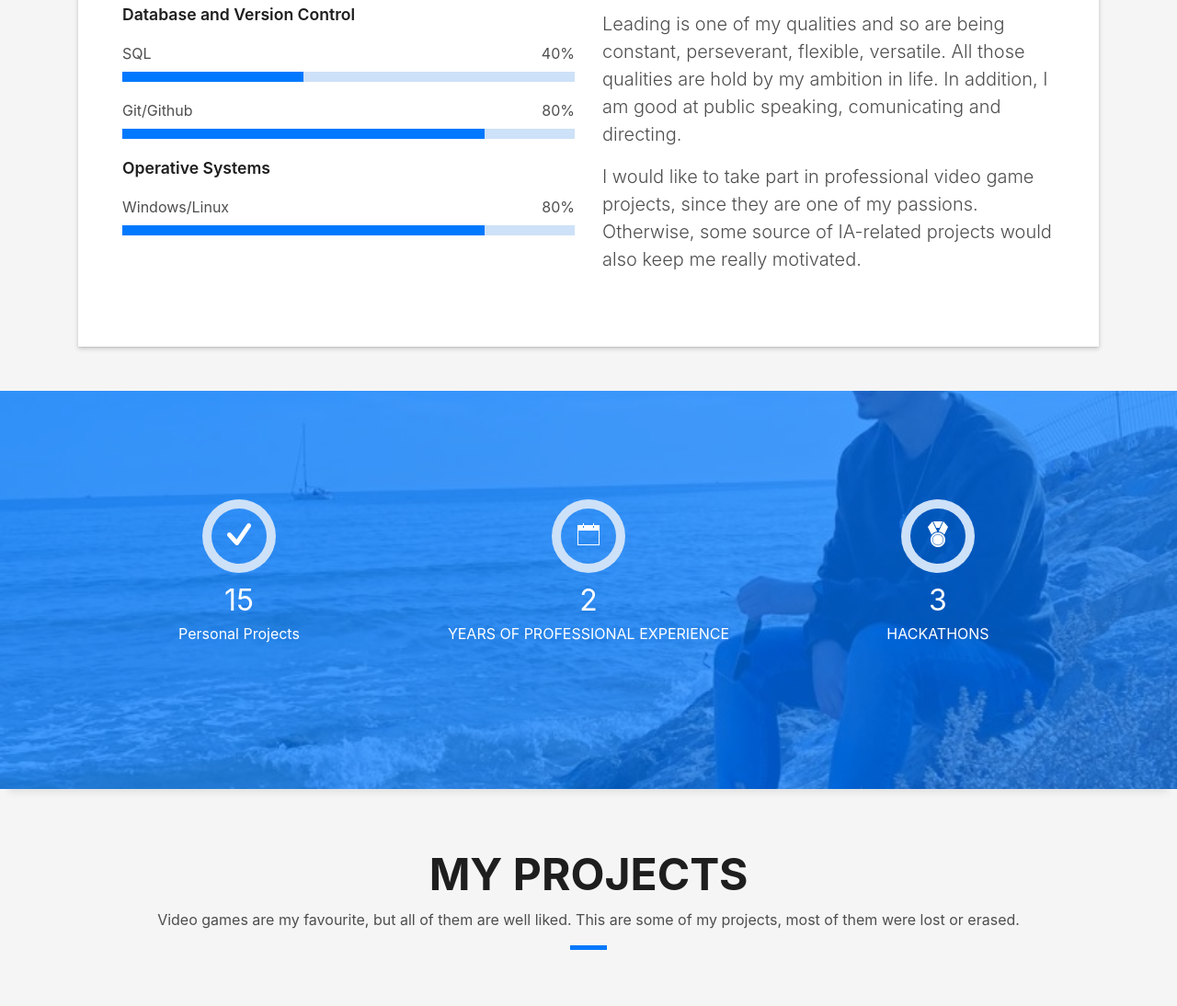
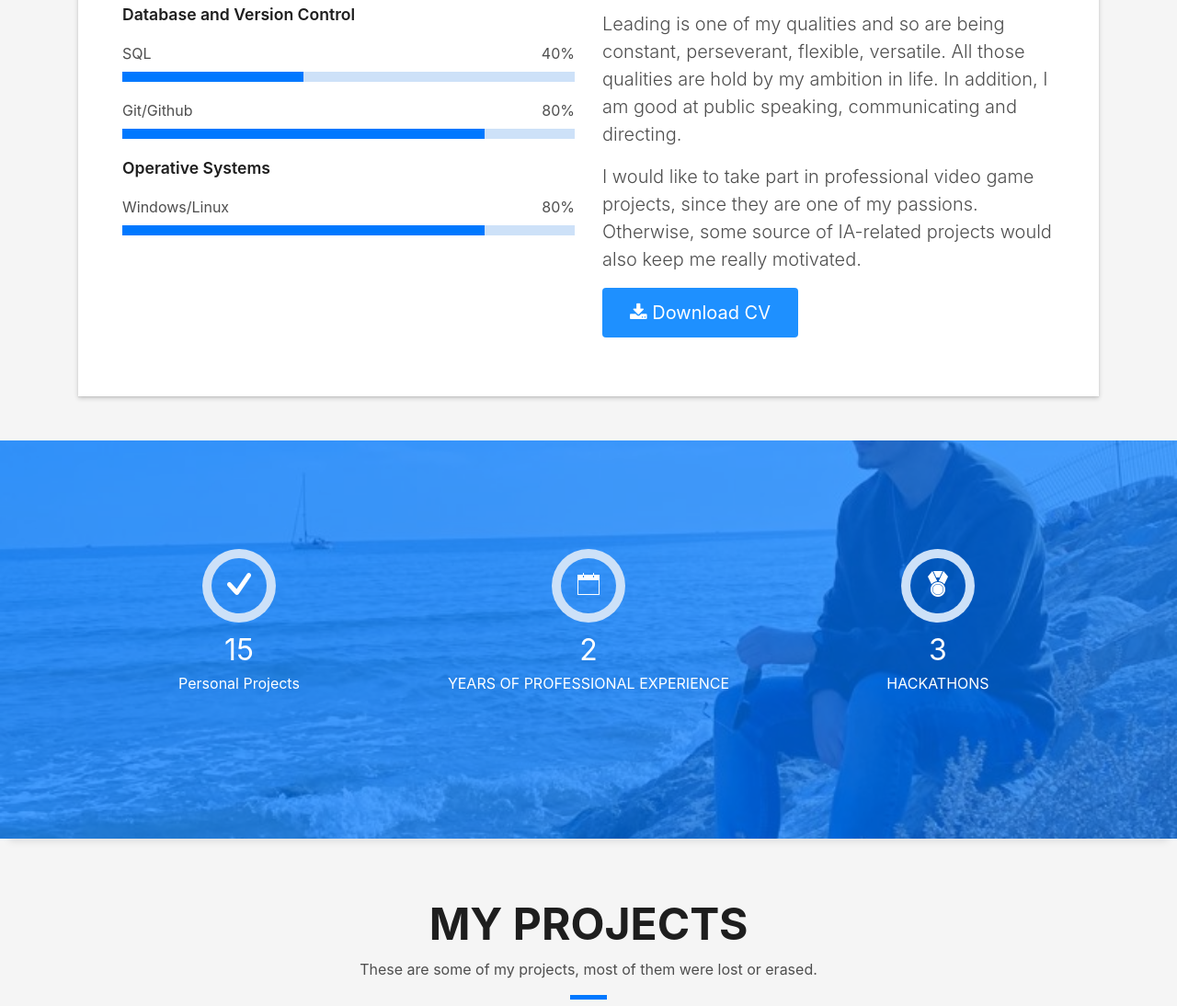
Before and after one commit to Joang10/Joang10.github.io, a plain HTML site: page index.html in a window 1280 px wide. Shown: the part 1561-2655 px from the top of the page at 92% size. Drawn offline with Linux system fonts and the light colour scheme; files whose address does not match are found by name.

Commit message:
Update CV

```diff
--- a/css/style.css
+++ b/css/style.css
@@ -1269,3 +1269,17 @@ footer .credits a {
     bottom: 15px;
   }
 }
+
+.btn {
+  background-color: DodgerBlue;
+  border: none;
+  color: white;
+  padding: 12px 30px;
+  cursor: pointer;
+  font-size: 20px;
+}
+
+/* Darker background on mouse-over */
+.btn:hover {
+  background-color: RoyalBlue;
+}
--- a/index.html
+++ b/index.html
@@ -171,12 +171,15 @@
                   </p>
                   <p class="lead">
                     Leading is one of my qualities and so are being constant, perseverant, flexible, versatile. All those qualities
-                    are hold by my ambition in life. In addition, I am good at public speaking, comunicating and directing.
+                    are hold by my ambition in life. In addition, I am good at public speaking, communicating and directing.
                   </p>
                   <p class="lead">
                     I would like to take part in professional video game projects, since they are one of my passions.
                     Otherwise, some source of IA-related projects would also keep me really motivated.
                   </p>
+                  <form method="get" action="img/CV_JoanGomeziTome.pdf">
+                    <button class="btn"><i class="fa fa-download"></i> Download CV</button>
+                 </form>
                 </div>
               </div>
             </div>
@@ -237,8 +240,7 @@
               My Projects
             </h3>
             <p class="subtitle-a">
-              Video games are my favourite, but all of them are well liked.
-              This are some of my projects, most of them were lost or erased.
+              These are some of my projects, most of them were lost or erased.
             </p>
             <div class="line-mf"></div>
           </div>
@@ -487,6 +489,7 @@
                   </div>
                   <div class="socials">
                     <ul>
+                      <li><a href="https://linkedin.com/in/joan-gómez-i-tomé-83412317a"><span class="ico-circle"><i class="ion-social-linkedin"></i></span></a></li>
                       <li><a href="https://github.com/Joang10/"><span class="ico-circle"><i class="ion-social-github"></i></span></a></li>
                       <li><a href="https://www.instagram.com/joang1998/"><span class="ico-circle"><i class="ion-social-instagram"></i></span></a></li>
                       <li><a href="https://twitter.com/Joang1998"><span class="ico-circle"><i class="ion-social-twitter"></i></span></a></li>
```
Also changed, not shown: 1 other file.
